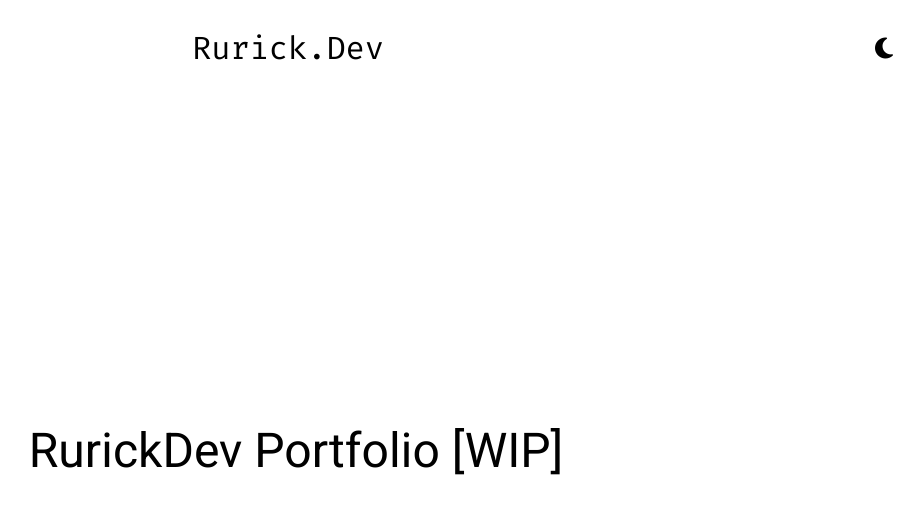
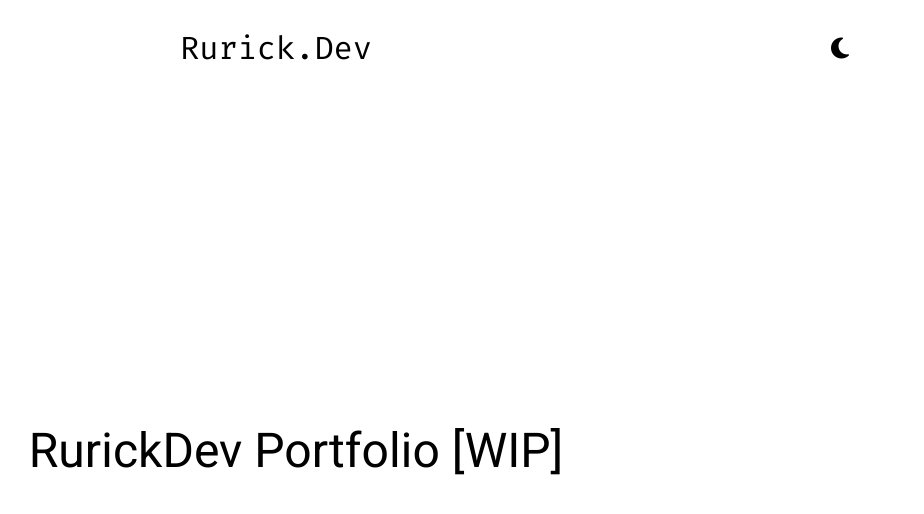
Before and after one commit to rurickdev/portfolio, a Next.js app: page / in a window 1280 px wide. Shown: the top 514 px of the page, without its empty margins (344-1268 px from the left). Built offline with nearby package versions, Linux system fonts and the light colour scheme.

Commit message:
added container for margin

```diff
--- a/components/app_bar.jsx
+++ b/components/app_bar.jsx
@@ -4,6 +4,7 @@ function AppBar (props) {
   return (
     <nav className='navbar is-fixed-top is-spaced' role='navigation' aria-label='main navigation'>
 
+      <div className='container'>
         <div className='navbar-brand is-size-3'>
 
           <div className='navbar-item' />
@@ -18,6 +19,7 @@ function AppBar (props) {
             <DarkModeToggler />
           </div>
         </div>
+      </div>
     </nav>
   )
 }
```
Lines whose indentation alone changed are shown as unchanged.
